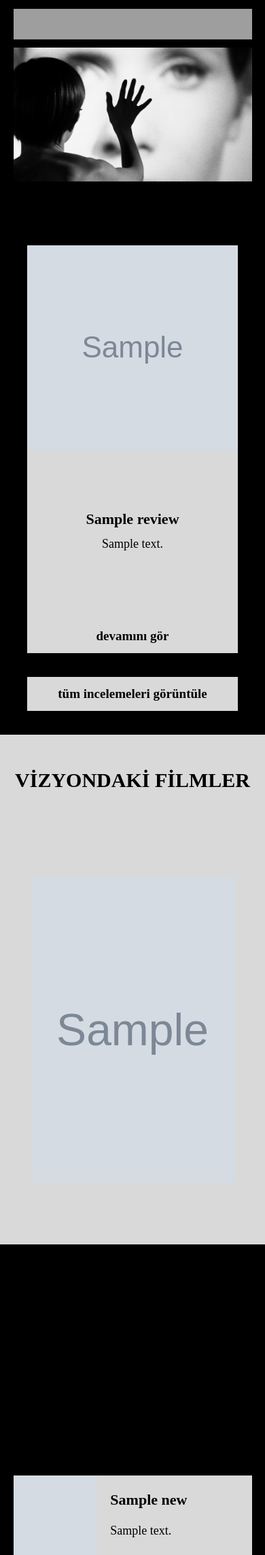
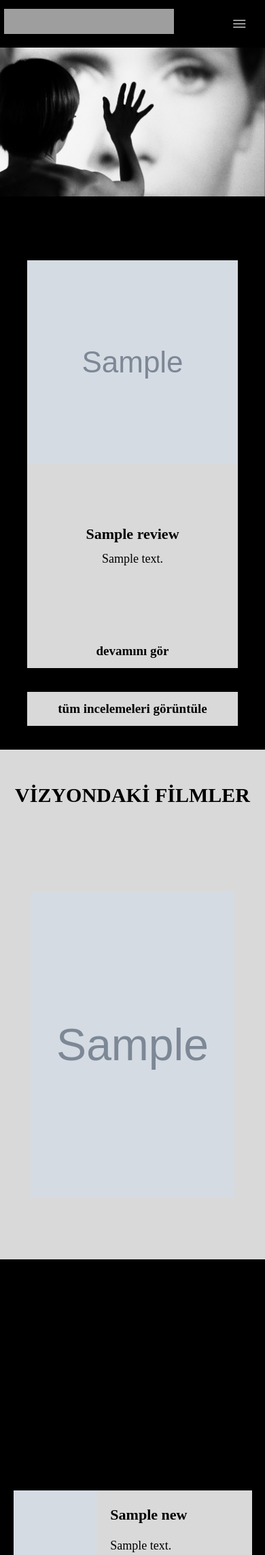
Before and after one commit to ismailbsrn/EtherealCineaste, a PHP site: page / in a window 390 px wide. Shown: the top 2288 px of the page at 68% size. Run offline with PHP 8.4, Linux system fonts and the light colour scheme; tables that the repository leaves empty or names only in its code hold one stand-in row (values such as "Sample post"); grey boxes marked "Sample" are stand-in pictures; grey boxes are pictures that could not be loaded.

Commit message:
minor responsive improvements

```diff
--- a/admin/admin-header.php
+++ b/admin/admin-header.php
@@ -64,7 +64,7 @@ if (!isset($_SESSION['admin_id'])) {
 
         <div class="collapse navbar-collapse" id="navbarSupportedContent">
             <ul class="navbar-nav mr-auto">
-                <li class="nav-item active">
+                <li class="nav-item">
                     <a class="nav-link" href="#">Home <span class="sr-only">(current)</span></a>
                 </li>
                 <li class="nav-item dropdown">
@@ -96,6 +96,9 @@ if (!isset($_SESSION['admin_id'])) {
             </ul>
             <ul class="navbar-nav ml-auto">
                 <li class="nav-item">
+                    <a class="nav-link text-white" href="../">Goto Site</a>
+                </li>
+                <li class="nav-item">
                     <a class="nav-link text-white" href="signout.php">Sign Out</a>
                 </li>
             </ul>
--- a/assets/style.css
+++ b/assets/style.css
@@ -32,6 +32,53 @@
 
 * {
     text-decoration: none;
+}
+
+
+@media screen and (max-width: 768px) {
+    header h1 {
+        width: 250px !important;
+        height: 45px !important;
+    }
+
+    header h1 a {
+        display: block;
+        width: 100% !important;
+        height: auto !important;
+        text-indent: -9999px;
+        background: url(../assets/test.svg) no-repeat center !important;
+        background-size: contain;
+    }
+
+    header .header-container nav ul li:last-child {
+        margin-top: 5px !important;
+    }
+    header .header-container {
+        width: 97% !important;
+    }
+}
+
+@media screen and (max-width: 1080px) {
+    header .header-container nav ul li:not(:last-child) {
+        display: none;
+    }
+
+    header .header-container nav ul li:last-child {
+        display: block;
+        margin-top: 15px;
+    }
+    #hero-slider {
+        width: 100% !important;
+        height: 100%;
+        cursor: pointer;
+    }
+
+}
+
+@media screen and (min-width: 1081px) {
+    header .header-container nav ul li:last-child {
+        display: none;
+    }
 }
 
 body {
--- a/partials/header.php
+++ b/partials/header.php
@@ -9,8 +9,16 @@
                 <li><a href="reviews.php">incelemeler</a></li>
                 <li><a href="news.php">haberler</a></li>
                 <li><a href="lists.php">listeler</a></li>
-                <li><a href="#"><span class="material-symbols-outlined theme-btn">light_mode</span></a></li>
+                <li><a href="#"><span class="material-symbols-outlined sandvich-menu-button">menu</span></a></li>
             </ul>
         </nav>
     </div>
+    <div class="mobile-menu">
+        <ul>
+            <li><a href="on-show.php">vizyondaki filmler</a></li>
+            <li><a href="reviews.php">incelemeler</a></li>
+            <li><a href="news.php">haberler</a></li>
+            <li><a href="lists.php">listeler</a></li>
+        </ul>
+    </div>
 </header>
```
Also changed, not shown: other parts of assets/style.css (+36 -0 lines), admin/add-admin.php (+6 -2 lines), admin/save-admin.php (+7 -1 lines), assets/logo-mobile.svg (added), assets/test.svg (added), image/2001.png (deleted), image/colorpalette.png (deleted), image/dogville.jpeg (deleted), image/satantango2.jpg (deleted), image/slider/incendies.jpg (deleted), image/winterlight.jpeg (deleted).
